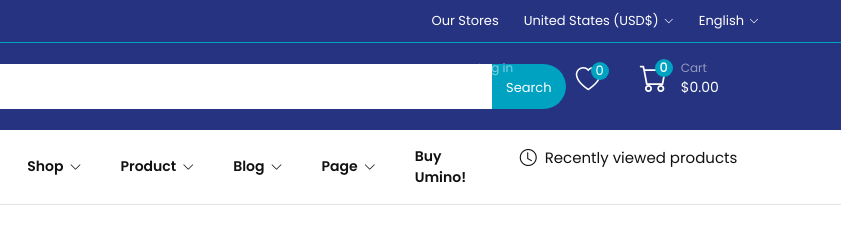
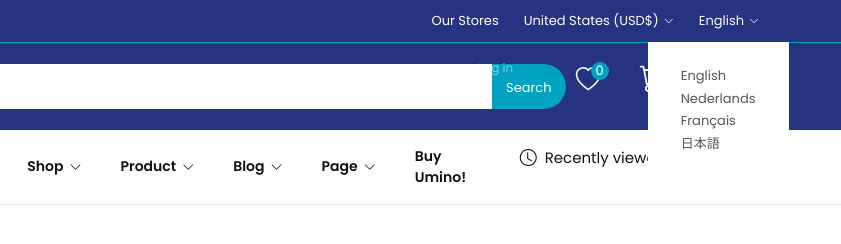
Before and after one commit to cumsud-ismayilov/Umino-Shopify_frontend, a plain HTML site: page public/index.html in a window 1280 px wide. Both pictures are taken after a click on the element "English". Shown: the full height of the page, 439-1280 px from the left. Drawn offline with nearby package versions, Linux system fonts and the light colour scheme.

Commit message:
js code add

```diff
--- a/public/index.html
+++ b/public/index.html
@@ -39,9 +39,16 @@
                 <span class="united"
                   >United States (USD$) <i class="bi bi-chevron-down"></i
                 ></span>
-                <span class="english"
+                <span class="english englishclick"
                   >English <i class="bi bi-chevron-down"></i
-                ></span>
+                >
+                <ul class="eng-hover eng-list">
+                  <li class="element1">English</li>
+                  <li class="element1">Nederlands</li>
+                  <li class="element1">Français</li>
+                  <li class="element1">日本語</li>
+                </ul>
+              </span>
               </div>
             </div>
           </div>
@@ -104,7 +111,6 @@
             <div class="row">
               <div class="col-xl-3 my-3">
                 <div class="departments">
-
                   <h3><i class="bi bi-list"></i>All Departments</h3>
                   <i class="bi bi-chevron-down"></i>
                 </div>
@@ -113,7 +119,9 @@
                 <ul>
                   <li class="home">Home<i class="bi bi-chevron-down"></i></li>
                   <li class="shop">Shop<i class="bi bi-chevron-down"></i></li>
-                    <li class="product">Product<i class="bi bi-chevron-down"></i></li>
+                  <li class="product">
+                    Product<i class="bi bi-chevron-down"></i>
+                  </li>
                   <li class="blog">Blog<i class="bi bi-chevron-down"></i></li>
                   <li class="page">Page<i class="bi bi-chevron-down"></i></li>
                   <li class="buy">Buy Umino!</li>
--- a/src/js/app.js
+++ b/src/js/app.js
@@ -0,0 +1,9 @@
+const Item = document.querySelector(".englishclick");
+const List = document.querySelector(".eng-list");
+if (Item) {
+    Item.addEventListener("click",()=>{
+     console.log("salam");
+     List.classList.toggle("active")
+
+     })
+}
--- a/src/scss/layout/_navbar.scss
+++ b/src/scss/layout/_navbar.scss
@@ -66,15 +66,49 @@ header {
             align-items: center;
             gap: 5px;
             cursor: pointer;
+            position: relative;
             font-size: 13px;
             color: #ffffff;
             font-weight: 400;
             transition: 0.3s ease-in-out;
             &:hover {
               color: #00a2c2;
+              // .eng-hover{
+              //   display: block;
+              //   transform: translateY(0px);
+              // }
             }
             .bi-chevron-down {
               font-size: 10px;
+            }
+            .eng-hover {
+              list-style: none;
+              position: absolute;
+              top: 31px;
+              z-index: 9999;
+
+              left: -51px;
+
+              transition: .3s ease-in-out;
+               display: none;
+              background-color: #ffffff;
+              border-radius: 0 0 5px 5px;
+              padding: 21px 33px;
+
+              .element1 {
+                color: #555555;
+                padding-top: 3px;
+                cursor: pointer;
+                transition: .3s ease-in-out;
+                transform: translateX(0px);
+                &:hover{
+                  transform: translateX(7px);
+                }
+              }
+            }
+            .active{
+              display: block;
+
             }
           }
         }
@@ -383,26 +417,25 @@ header {
             gap: 8px;
             justify-content: center;
             cursor: pointer;
-            transition: .3s ease-in-out;
-            &:hover{
-              .bi-clock{
+            transition: 0.3s ease-in-out;
+            &:hover {
+              .bi-clock {
                 color: #00a2c2;
               }
-              h4{
+              h4 {
                 color: #00a2c2;
-
               }
             }
             .bi-clock {
               color: #111111;
               font-size: 17px;
-              transition: .3s ease-in-out;
+              transition: 0.3s ease-in-out;
             }
             h4 {
               color: #111111;
               font-size: 15px;
               font-weight: 400;
-              transition: .3s ease-in-out;
+              transition: 0.3s ease-in-out;
               margin: 0;
             }
           }
```
Also changed, not shown: src/scss/style.css, 1 other file. Lines whose indentation alone changed are shown as unchanged.
